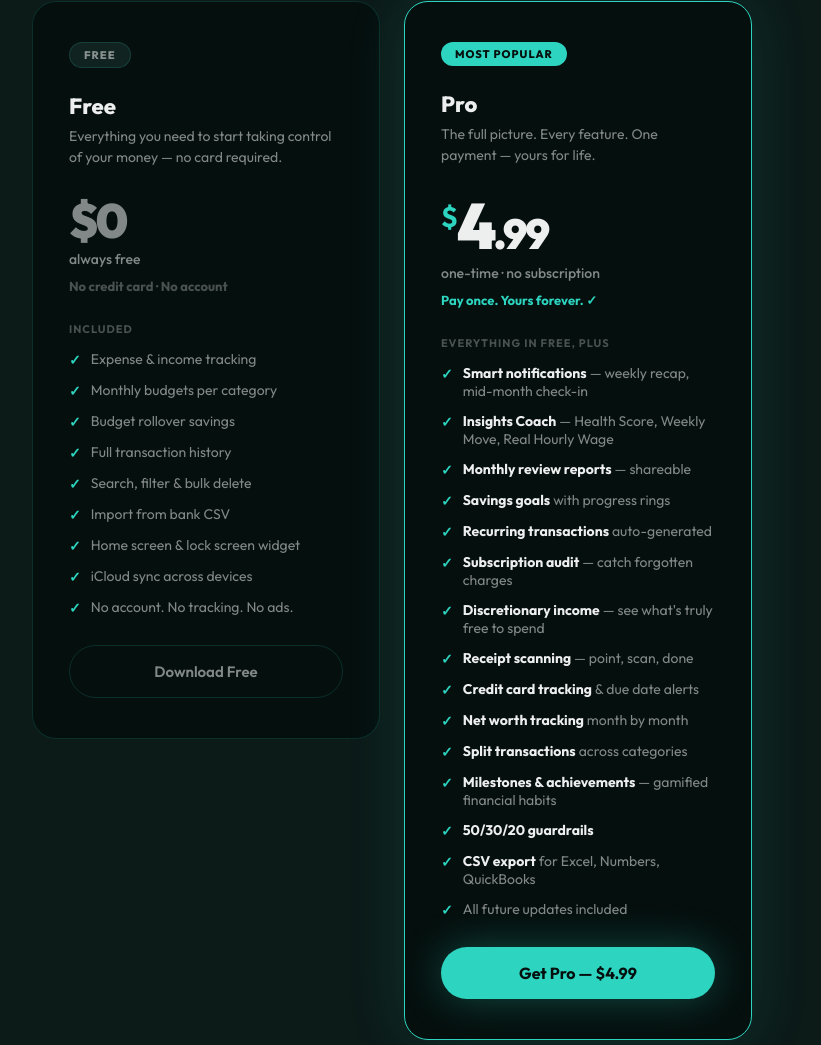
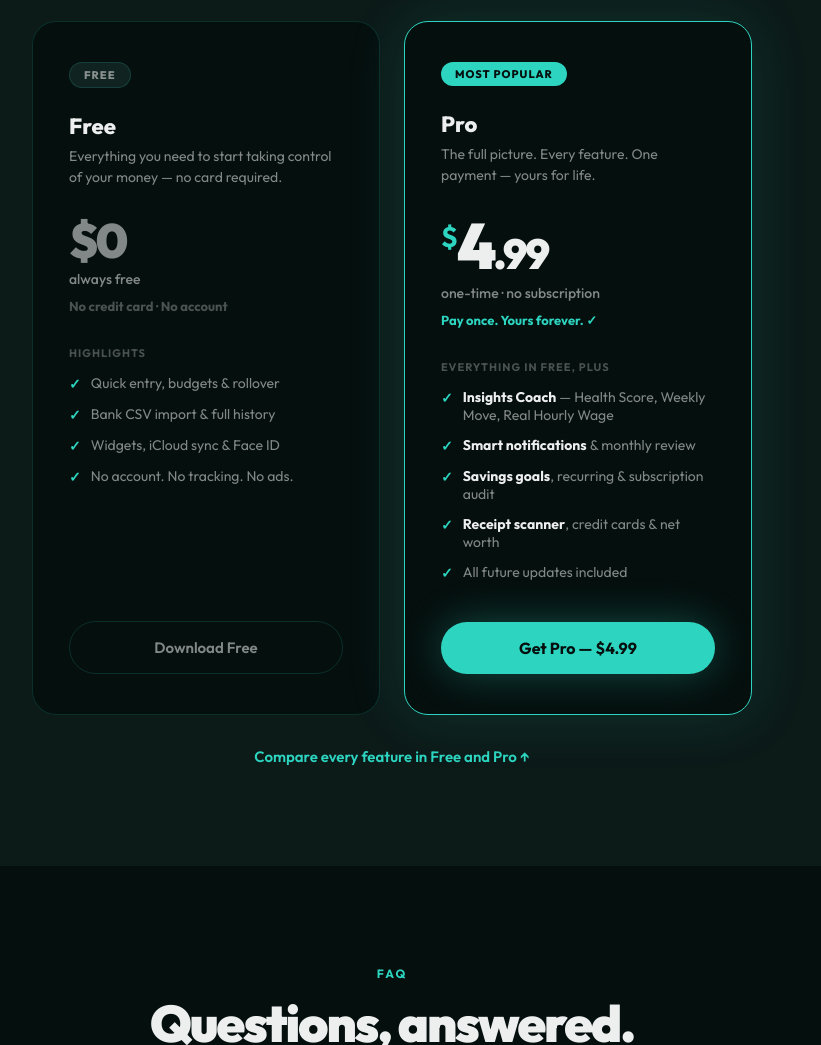
Before and after one commit to ThoThi-Developer/ucm-website, a plain HTML site: page index.html in a window 1280 px wide. Shown: the part 7696-8741 px from the top of the page, without its empty margins (248-1069 px from the left). Drawn offline with Linux system fonts and the light colour scheme.

Commit message:
Pricing: key points only, link to the full Free/Pro grid
- Free card: 4 highlights (was 9); Pro card: 4 + future updates (was 15).
  The full list now lives once, in the Free/Pro grid above.
- Grid gains the two Pro features the paywall sells that it was missing:
  50/30/20 Guardrails and Unlimited Categories (Free: 17 expense / 7 income).
- "Compare every feature in Free and Pro" link under the cards.
- Cards share a height so both buttons line up.
- scroll-padding-top on html: menu and anchor jumps no longer land
  section labels under the fixed header.

Co-Authored-By: Claude Opus 5.5 <noreply@anthropic.com>

```diff
--- a/index.html
+++ b/index.html
@@ -44,7 +44,7 @@
 
 *, *::before, *::after { box-sizing: border-box; margin: 0; padding: 0; }
 
-html { scroll-behavior: smooth; }
+html { scroll-behavior: smooth; scroll-padding-top: 76px; }
 
 body {
   font-family: 'Outfit', sans-serif;
@@ -451,9 +451,10 @@ section { padding: 100px 40px; }
   gap: 24px;
   max-width: 720px;
   margin: 60px auto 0;
-  align-items: start;
+  align-items: stretch;
 }
 .pricing-card {
+  display: flex; flex-direction: column;
   background: var(--bg); border-radius: 24px;
   border: 1px solid var(--border);
   padding: 40px 36px;
@@ -473,7 +474,7 @@ section { padding: 100px 40px; }
 }
 .pricing-card.future:hover { transform: none; }
 .pricing-badge {
-  display: inline-block;
+  display: inline-block; align-self: flex-start;
   background: var(--accent); color: #050F0E;
   font-size: 11px; font-weight: 800; letter-spacing: 1px; text-transform: uppercase;
   padding: 5px 14px; border-radius: 50px; margin-bottom: 24px;
@@ -490,12 +491,15 @@ section { padding: 100px 40px; }
 .pricing-price.free-price { font-size: 48px; color: var(--text-secondary); }
 .pricing-period { font-size: 14px; color: var(--text-secondary); margin-top: 6px; margin-bottom: 10px; font-weight: 500; }
 .pricing-forever { font-size: 13px; font-weight: 700; color: var(--accent); margin-bottom: 28px; }
-.pricing-features { text-align: left; margin-bottom: 28px; }
+.pricing-features { text-align: left; margin-bottom: 28px; flex: 1; }
 .pricing-feature { display: flex; gap: 10px; align-items: flex-start; margin-bottom: 12px; font-size: 14px; color: var(--text-secondary); }
 .pricing-feature-check { color: var(--accent); font-weight: 700; flex-shrink: 0; margin-top: 1px; }
 .pricing-feature-x { color: var(--text-tertiary); flex-shrink: 0; margin-top: 1px; }
 .pricing-divider { border: none; border-top: 1px solid var(--border); margin: 20px 0; }
 .pricing-section-label { font-size: 11px; font-weight: 700; letter-spacing: 1px; text-transform: uppercase; color: var(--text-tertiary); margin-bottom: 14px; margin-top: 4px; }
+.pricing-compare { text-align: center; margin-top: 32px; font-size: 15px; }
+.pricing-compare a { color: var(--accent); text-decoration: none; font-weight: 600; }
+.pricing-compare a:hover { text-decoration: underline; }
 .compare-note { margin-top: 16px; font-size: 13px; color: var(--text-tertiary); text-align: center; }
 .compare-note strong { color: var(--negative); }
 
@@ -919,10 +923,12 @@ footer {
       <div class="detail-item"><div class="detail-icon">🔁</div><div class="detail-name" data-i18n="det5.name">Recurring Transactions</div><div class="detail-desc" data-i18n="det5.desc">Log rent, subscriptions, and bills once — ucm repeats them for you.</div></div>
       <div class="detail-item"><div class="detail-icon">🕵️</div><div class="detail-name" data-i18n="det6.name">Subscription Audit</div><div class="detail-desc" data-i18n="det6.desc">See every recurring expense with monthly and annual totals. Flags charges not seen in 60+ days so nothing slips through. And when a charge no longer matches its price, ucm tells you.</div></div>
       <div class="detail-item"><div class="detail-icon">💡</div><div class="detail-name" data-i18n="det14.name">Discretionary Income</div><div class="detail-desc" data-i18n="det14.desc">After bills and budgets, see exactly what's truly free to spend — no guesswork.</div></div>
+      <div class="detail-item"><div class="detail-icon">⚖️</div><div class="detail-name" data-i18n="det22.name">50/30/20 Guardrails</div><div class="detail-desc" data-i18n="det22.desc">See whether your spending follows the 50/30/20 rule: needs, wants and savings, measured against your income.</div></div>
       <div class="detail-item"><div class="detail-icon">📸</div><div class="detail-name" data-i18n="det7.name">Receipt Scanner</div><div class="detail-desc" data-i18n="det7.desc">On-device scanning reads your receipts and pre-fills every field. Completely private.</div></div>
       <div class="detail-item"><div class="detail-icon">💳</div><div class="detail-name" data-i18n="det8.name">Credit Card Tracking</div><div class="detail-desc" data-i18n="det8.desc">Track multiple cards, due dates, and balances. Get a reminder 5 days before each payment, and check any statement against your bank in one number.</div></div>
       <div class="detail-item"><div class="detail-icon">📈</div><div class="detail-name" data-i18n="car16.title">Net Worth Over Time</div><div class="detail-desc" data-i18n="car16.desc">ucm records your balance at the end of every month and charts it — so you can see whether you're actually getting ahead, and where you started.</div></div>
       <div class="detail-item"><div class="detail-icon">✂️</div><div class="detail-name" data-i18n="det4.name">Split Transactions</div><div class="detail-desc" data-i18n="det4.desc">Divide any transaction across multiple categories with a live tracker.</div></div>
+      <div class="detail-item"><div class="detail-icon">🏷️</div><div class="detail-name" data-i18n="det23.name">Unlimited Categories</div><div class="detail-desc" data-i18n="det23.desc">Free covers up to 17 expense and 7 income categories, built-in ones included. Pro lets you add as many as you need.</div></div>
       <div class="detail-item"><div class="detail-icon">🏆</div><div class="detail-name" data-i18n="det15.name">Milestones &amp; Achievements</div><div class="detail-desc" data-i18n="det15.desc">Gamified financial habits — earn milestones as you hit savings targets and spending streaks.</div></div>
       <div class="detail-item"><div class="detail-icon">📤</div><div class="detail-name" data-i18n="det18.name">CSV Export</div><div class="detail-desc" data-i18n="det18.desc">Export your full history in standard or QuickBooks-compatible format.</div></div>
     </div>
@@ -967,16 +973,11 @@ footer {
         <p class="pricing-forever" style="color:var(--text-tertiary)" data-i18n="price.free_disclaimer">No credit card · No account</p>
 
         <div class="pricing-features">
-          <p class="pricing-section-label" data-i18n="price.free_label">Included</p>
-          <div class="pricing-feature"><span class="pricing-feature-check">✓</span> <span data-i18n="price.free_f1">Expense &amp; income tracking</span></div>
-          <div class="pricing-feature"><span class="pricing-feature-check">✓</span> <span data-i18n="price.free_f2">Monthly budgets per category</span></div>
-          <div class="pricing-feature"><span class="pricing-feature-check">✓</span> <span data-i18n="price.free_f3">Budget rollover savings</span></div>
-          <div class="pricing-feature"><span class="pricing-feature-check">✓</span> <span data-i18n="price.free_f4">Full transaction history</span></div>
-          <div class="pricing-feature"><span class="pricing-feature-check">✓</span> <span data-i18n="price.free_f5">Search, filter &amp; bulk delete</span></div>
-          <div class="pricing-feature"><span class="pricing-feature-check">✓</span> <span data-i18n="price.free_f6">Import from bank CSV</span></div>
-          <div class="pricing-feature"><span class="pricing-feature-check">✓</span> <span data-i18n="price.free_f7">Home screen &amp; lock screen widget</span></div>
-          <div class="pricing-feature"><span class="pricing-feature-check">✓</span> <span data-i18n="price.free_f8">iCloud sync across devices</span></div>
-          <div class="pricing-feature"><span class="pricing-feature-check">✓</span> <span data-i18n="price.free_f9">No account. No tracking. No ads.</span></div>
+          <p class="pricing-section-label" data-i18n="price.free_label">Highlights</p>
+          <div class="pricing-feature"><span class="pricing-feature-check">✓</span> <span data-i18n="price.free_f1">Quick entry, budgets &amp; rollover</span></div>
+          <div class="pricing-feature"><span class="pricing-feature-check">✓</span> <span data-i18n="price.free_f2">Bank CSV import &amp; full history</span></div>
+          <div class="pricing-feature"><span class="pricing-feature-check">✓</span> <span data-i18n="price.free_f3">Widgets, iCloud sync &amp; Face ID</span></div>
+          <div class="pricing-feature"><span class="pricing-feature-check">✓</span> <span data-i18n="price.free_f4">No account. No tracking. No ads.</span></div>
         </div>
 
         <a href="https://apps.apple.com/app/id6765532626" class="btn-secondary" style="width:100%;justify-content:center;display:flex" target="_blank" rel="noopener" data-i18n="price.free_cta">Download Free</a>
@@ -993,28 +994,17 @@ footer {
 
         <div class="pricing-features">
           <p class="pricing-section-label" data-i18n="price.pro_label">Everything in Free, plus</p>
-          <div class="pricing-feature"><span class="pricing-feature-check">✓</span> <span data-i18n="price.pro_f1"><strong style="color:var(--text-primary)">Smart notifications</strong> — weekly recap, mid-month check-in</span></div>
-          <div class="pricing-feature"><span class="pricing-feature-check">✓</span> <span data-i18n="price.pro_f2"><strong style="color:var(--text-primary)">Insights Coach</strong> — Health Score, Weekly Move, Real Hourly Wage</span></div>
-          <div class="pricing-feature"><span class="pricing-feature-check">✓</span> <span data-i18n="price.pro_f3"><strong style="color:var(--text-primary)">Monthly review reports</strong> — shareable</span></div>
-          <div class="pricing-feature"><span class="pricing-feature-check">✓</span> <span data-i18n="price.pro_f4"><strong style="color:var(--text-primary)">Savings goals</strong> with progress rings</span></div>
-          <div class="pricing-feature"><span class="pricing-feature-check">✓</span> <span data-i18n="price.pro_f5"><strong style="color:var(--text-primary)">Recurring transactions</strong> auto-generated</span></div>
-          <div class="pricing-feature"><span class="pricing-feature-check">✓</span> <span data-i18n="price.pro_f6"><strong style="color:var(--text-primary)">Subscription audit</strong> — catch forgotten charges</span></div>
-          <div class="pricing-feature"><span class="pricing-feature-check">✓</span> <span data-i18n="price.pro_f7"><strong style="color:var(--text-primary)">Discretionary income</strong> — see what's truly free to spend</span></div>
-          <div class="pricing-feature"><span class="pricing-feature-check">✓</span> <span data-i18n="price.pro_f8"><strong style="color:var(--text-primary)">Receipt scanning</strong> — point, scan, done</span></div>
-          <div class="pricing-feature"><span class="pricing-feature-check">✓</span> <span data-i18n="price.pro_f9"><strong style="color:var(--text-primary)">Credit card tracking</strong> &amp; due date alerts</span></div>
-          <div class="pricing-feature"><span class="pricing-feature-check">✓</span> <span data-i18n="price.pro_f10"><strong style="color:var(--text-primary)">Net worth tracking</strong> month by month</span></div>
-          <div class="pricing-feature"><span class="pricing-feature-check">✓</span> <span data-i18n="price.pro_f11"><strong style="color:var(--text-primary)">Split transactions</strong> across categories</span></div>
-          <div class="pricing-feature"><span class="pricing-feature-check">✓</span> <span data-i18n="price.pro_f12"><strong style="color:var(--text-primary)">Milestones &amp; achievements</strong> — gamified financial habits</span></div>
-          <div class="pricing-feature"><span class="pricing-feature-check">✓</span> <span data-i18n="price.pro_f13"><strong style="color:var(--text-primary)">50/30/20 guardrails</strong></span></div>
-          <div class="pricing-feature"><span class="pricing-feature-check">✓</span> <span data-i18n="price.pro_f14"><strong style="color:var(--text-primary)">CSV export</strong> for Excel, Numbers, QuickBooks</span></div>
-          <div class="pricing-feature"><span class="pricing-feature-check">✓</span> <span data-i18n="price.pro_f15">All future updates included</span></div>
+          <div class="pricing-feature"><span class="pricing-feature-check">✓</span> <span data-i18n="price.pro_f1"><strong style="color:var(--text-primary)">Insights Coach</strong> — Health Score, Weekly Move, Real Hourly Wage</span></div>
+          <div class="pricing-feature"><span class="pricing-feature-check">✓</span> <span data-i18n="price.pro_f2"><strong style="color:var(--text-primary)">Smart notifications</strong> &amp; monthly review</span></div>
+          <div class="pricing-feature"><span class="pricing-feature-check">✓</span> <span data-i18n="price.pro_f3"><strong style="color:var(--text-primary)">Savings goals</strong>, recurring &amp; subscription audit</span></div>
+          <div class="pricing-feature"><span class="pricing-feature-check">✓</span> <span data-i18n="price.pro_f4"><strong style="color:var(--text-primary)">Receipt scanner</strong>, credit cards &amp; net worth</span></div>
+          <div class="pricing-feature"><span class="pricing-feature-check">✓</span> <span data-i18n="price.pro_f5">All future updates included</span></div>
         </div>
 
         <a href="https://apps.apple.com/app/id6765532626" class="btn-primary" style="width:100%;justify-content:center;display:flex" target="_blank" rel="noopener" id="proCta" data-i18n="price.pro_cta">Get Pro — $4.99</a>
       </div>
-
-
-    </div>
+    </div>
+    <p class="pricing-compare reveal"><a href="#all-features" data-i18n="price.compare">Compare every feature in Free and Pro ↑</a></p>
   </div>
 </section>
 
@@ -1266,6 +1256,8 @@ const TRANSLATIONS = {
     "det11.name": "Monthly Review", "det11.desc": "A shareable financial report — income, expenses, biggest categories.",
     "det12.name": "Smart Notifications", "det12.desc": "Budget threshold alerts, weekly spending recap, mid-month check-in, and card due reminders — all personalised to your data.",
     "det13.name": "Budget History", "det13.desc": "Compare spending month by month. See where you improved, where you overspent, and how your habits are evolving.",
+    "det22.name": "50/30/20 Guardrails", "det22.desc": "See whether your spending follows the 50/30/20 rule: needs, wants and savings, measured against your income.",
+    "det23.name": "Unlimited Categories", "det23.desc": "Free covers up to 17 expense and 7 income categories, built-in ones included. Pro lets you add as many as you need.",
     "det14.name": "Discretionary Income", "det14.desc": "After bills and budgets, see exactly what's truly free to spend — no guesswork.",
     "det15.name": "Milestones &amp; Achievements", "det15.desc": "Gamified financial habits — earn milestones as you hit savings targets and spending streaks.",
     "det16.name": "Face ID / Touch ID", "det16.desc": "Lock the app with biometrics. Auto-locks when you leave.",
@@ -1304,28 +1296,19 @@ const TRANSLATIONS = {
     "price.free_badge": "Free", "price.free_plan": "Free",
     "price.free_tagline": "Everything you need to start taking control of your money — no card required.",
     "price.free_period": "always free", "price.free_disclaimer": "No credit card · No account",
-    "price.free_label": "Included",
-    "price.free_f1": "Expense &amp; income tracking", "price.free_f2": "Monthly budgets per category", "price.free_f3": "Budget rollover savings", "price.free_f4": "Full transaction history", "price.free_f5": "Search, filter &amp; bulk delete", "price.free_f6": "Import from bank CSV", "price.free_f7": "Home screen &amp; lock screen widget", "price.free_f8": "iCloud sync across devices", "price.free_f9": "No account. No tracking. No ads.",
+    "price.free_label": "Highlights",
+    "price.free_f1": "Quick entry, budgets &amp; rollover", "price.free_f2": "Bank CSV import &amp; full history", "price.free_f3": "Widgets, iCloud sync &amp; Face ID", "price.free_f4": "No account. No tracking. No ads.",
     "price.free_cta": "Download Free",
     "price.pro_badge": "Most popular", "price.pro_plan": "Pro",
     "price.pro_tagline": "The full picture. Every feature. One payment — yours for life.",
     "price.pro_period": "one-time · no subscription", "price.pro_forever": "Pay once. Yours forever. ✓",
     "price.pro_label": "Everything in Free, plus",
-    "price.pro_f1": "<strong style=\"color:var(--text-primary)\">Smart notifications</strong> — weekly recap, mid-month check-in",
-    "price.pro_f2": "<strong style=\"color:var(--text-primary)\">Insights Coach</strong> — Health Score, Weekly Move, Real Hourly Wage",
-    "price.pro_f3": "<strong style=\"color:var(--text-primary)\">Monthly review reports</strong> — shareable",
-    "price.pro_f4": "<strong style=\"color:var(--text-primary)\">Savings goals</strong> with progress rings",
-    "price.pro_f5": "<strong style=\"color:var(--text-primary)\">Recurring transactions</strong> auto-generated",
-    "price.pro_f6": "<strong style=\"color:var(--text-primary)\">Subscription audit</strong> — catch forgotten charges",
-    "price.pro_f7": "<strong style=\"color:var(--text-primary)\">Discretionary income</strong> — see what's truly free to spend",
-    "price.pro_f8": "<strong style=\"color:var(--text-primary)\">Receipt scanning</strong> — point, scan, done",
-    "price.pro_f9": "<strong style=\"color:var(--text-primary)\">Credit card tracking</strong> &amp; due date alerts",
-    "price.pro_f10": "<strong style=\"color:var(--text-primary)\">Net worth tracking</strong> month by month",
-    "price.pro_f11": "<strong style=\"color:var(--text-primary)\">Split transactions</strong> across categories",
-    "price.pro_f12": "<strong style=\"color:var(--text-primary)\">Milestones &amp; achievements</strong> — gamified financial habits",
-    "price.pro_f13": "<strong style=\"color:var(--text-primary)\">50/30/20 guardrails</strong>",
-    "price.pro_f14": "<strong style=\"color:var(--text-primary)\">CSV export</strong> for Excel, Numbers, QuickBooks",
-    "price.pro_f15": "All future updates included",
+    "price.pro_f1": "<strong style=\"color:var(--text-primary)\">Insights Coach</strong> — Health Score, Weekly Move, Real Hourly Wage",
+    "price.pro_f2": "<strong style=\"color:var(--text-primary)\">Smart notifications</strong> &amp; monthly review",
+    "price.pro_f3": "<strong style=\"color:var(--text-primary)\">Savings goals</strong>, recurring &amp; subscription audit",
+    "price.pro_f4": "<strong style=\"color:var(--text-primary)\">Receipt scanner</strong>, credit cards &amp; net worth",
+    "price.pro_f5": "All future updates included",
+    "price.compare": "Compare every feature in Free and Pro ↑",
     "price.pro_currency": "$",
     "price.currency_disclaimer": "One-time price, billed once by the App Store in your local currency.",
     "price.pro_cta": "Get Pro — $4.99",
@@ -1444,6 +1427,8 @@ const TRANSLATIONS = {
     "det11.name": "Revisão Mensal", "det11.desc": "Um relatório financeiro compartilhável — renda, despesas, principais categorias.",
     "det12.name": "Notificações Inteligentes", "det12.desc": "Alertas de limite de orçamento, resumo semanal de gastos, check-in no meio do mês e lembretes de vencimento de cartão — tudo personalizado com seus dados.",
     "det13.name": "Histórico de Orçamento", "det13.desc": "Compare gastos mês a mês. Veja onde melhorou, onde gastou demais e como seus hábitos estão evoluindo.",
+    "det22.name": "Regra 50/30/20", "det22.desc": "Veja se seus gastos seguem a regra 50/30/20: necessidades, desejos e poupança, medidos pela sua renda.",
+    "det23.name": "Categorias Ilimitadas", "det23.desc": "O Grátis vai até 17 categorias de despesa e 7 de receita, incluindo as prontas. No Pro, crie quantas precisar.",
     "det14.name": "Renda Disponível", "det14.desc": "Após contas e orçamentos, veja exatamente o que está livre para gastar — sem adivinhação.",
     "det15.name": "Conquistas e Marcos", "det15.desc": "Hábitos financeiros gamificados — ganhe marcos ao bater metas de poupança e sequências de gastos.",
     "det16.name": "Face ID / Touch ID", "det16.desc": "Bloqueie o app com biometria. Bloqueia automaticamente quando você sai.",
@@ -1482,28 +1467,19 @@ const TRANSLATIONS = {
     "price.free_badge": "Grátis", "price.free_plan": "Grátis",
     "price.free_tagline": "Tudo que você precisa para começar a controlar seu dinheiro — sem cartão de crédito.",
     "price.free_period": "sempre grátis", "price.free_disclaimer": "Sem cartão · Sem conta",
-    "price.free_label": "Incluído",
-    "price.free_f1": "Controle de receitas e despesas", "price.free_f2": "Orçamentos mensais por categoria", "price.free_f3": "Acúmulo do saldo de orçamento", "price.free_f4": "Histórico completo de transações", "price.free_f5": "Busca, filtro e exclusão em massa", "price.free_f6": "Importação de CSV de banco", "price.free_f7": "Widget de tela inicial e bloqueio", "price.free_f8": "Sincronização iCloud entre dispositivos", "price.free_f9": "Sem conta. Sem rastreamento. Sem anúncios.",
+    "price.free_label": "Destaques",
+    "price.free_f1": "Registro rápido, orçamentos e acúmulo", "price.free_f2": "Importação de CSV do banco e histórico completo", "price.free_f3": "Widgets, sincronização iCloud e Face ID", "price.free_f4": "Sem conta. Sem rastreamento. Sem anúncios.",
     "price.free_cta": "Baixar Grátis",
     "price.pro_badge": "Mais popular", "price.pro_plan": "Pro",
     "price.pro_tagline": "O panorama completo. Todos os recursos. Um pagamento — seu para sempre.",
     "price.pro_period": "pagamento único · sem assinatura", "price.pro_forever": "Pague uma vez. Seu para sempre. ✓",
     "price.pro_label": "Tudo do Grátis, mais",
-    "price.pro_f1": "<strong style=\"color:var(--text-primary)\">Notificações inteligentes</strong> — resumo semanal, check-in no meio do mês",
-    "price.pro_f2": "<strong style=\"color:var(--text-primary)\">Coach de Insights</strong> — Score de Saúde, Jogada da semana, Salário Real por hora",
-    "price.pro_f3": "<strong style=\"color:var(--text-primary)\">Relatórios mensais</strong> — compartilháveis",
-    "price.pro_f4": "<strong style=\"color:var(--text-primary)\">Metas de poupança</strong> com anéis de progresso",
-    "price.pro_f5": "<strong style=\"color:var(--text-primary)\">Transações recorrentes</strong> geradas automaticamente",
-    "price.pro_f6": "<strong style=\"color:var(--text-primary)\">Auditoria de assinaturas</strong> — pegue cobranças esquecidas",
-    "price.pro_f7": "<strong style=\"color:var(--text-primary)\">Renda disponível</strong> — veja o que está realmente livre para gastar",
-    "price.pro_f8": "<strong style=\"color:var(--text-primary)\">Leitura de recibos</strong> — aponte, escaneie, pronto",
-    "price.pro_f9": "<strong style=\"color:var(--text-primary)\">Controle de cartões</strong> e alertas de vencimento",
-    "price.pro_f10": "<strong style=\"color:var(--text-primary)\">Patrimônio líquido</strong> mês a mês",
-    "price.pro_f11": "<strong style=\"color:var(--text-primary)\">Divisão de transações</strong> entre categorias",
-    "price.pro_f12": "<strong style=\"color:var(--text-primary)\">Conquistas e marcos</strong> — hábitos financeiros gamificados",
-    "price.pro_f13": "<strong style=\"color:var(--text-primary)\">Diretrizes 50/30/20</strong>",
-    "price.pro_f14": "<strong style=\"color:var(--text-primary)\">Exportação CSV</strong> para Excel, Numbers, QuickBooks",
-    "price.pro_f15": "Todas as atualizações futuras incluídas",
+    "price.pro_f1": "<strong style=\"color:var(--text-primary)\">Coach de Insights</strong> — Score de Saúde, Jogada da semana, Salário Real por hora",
+    "price.pro_f2": "<strong style=\"color:var(--text-primary)\">Notificações inteligentes</strong> e revisão mensal",
+    "price.pro_f3": "<strong style=\"color:var(--text-primary)\">Metas de poupança</strong>, recorrentes e auditoria de assinaturas",
+    "price.pro_f4": "<strong style=\"color:var(--text-primary)\">Leitor de recibos</strong>, cartões e patrimônio",
+    "price.pro_f5": "Todas as atualizações futuras incluídas",
+    "price.compare": "Compare todos os recursos do Grátis e do Pro ↑",
     "price.pro_currency": "US$",
     "price.currency_disclaimer": "Preço único, cobrado uma vez pela App Store na sua moeda local.",
     "price.pro_cta": "Comprar Pro — R$29,90",
```
